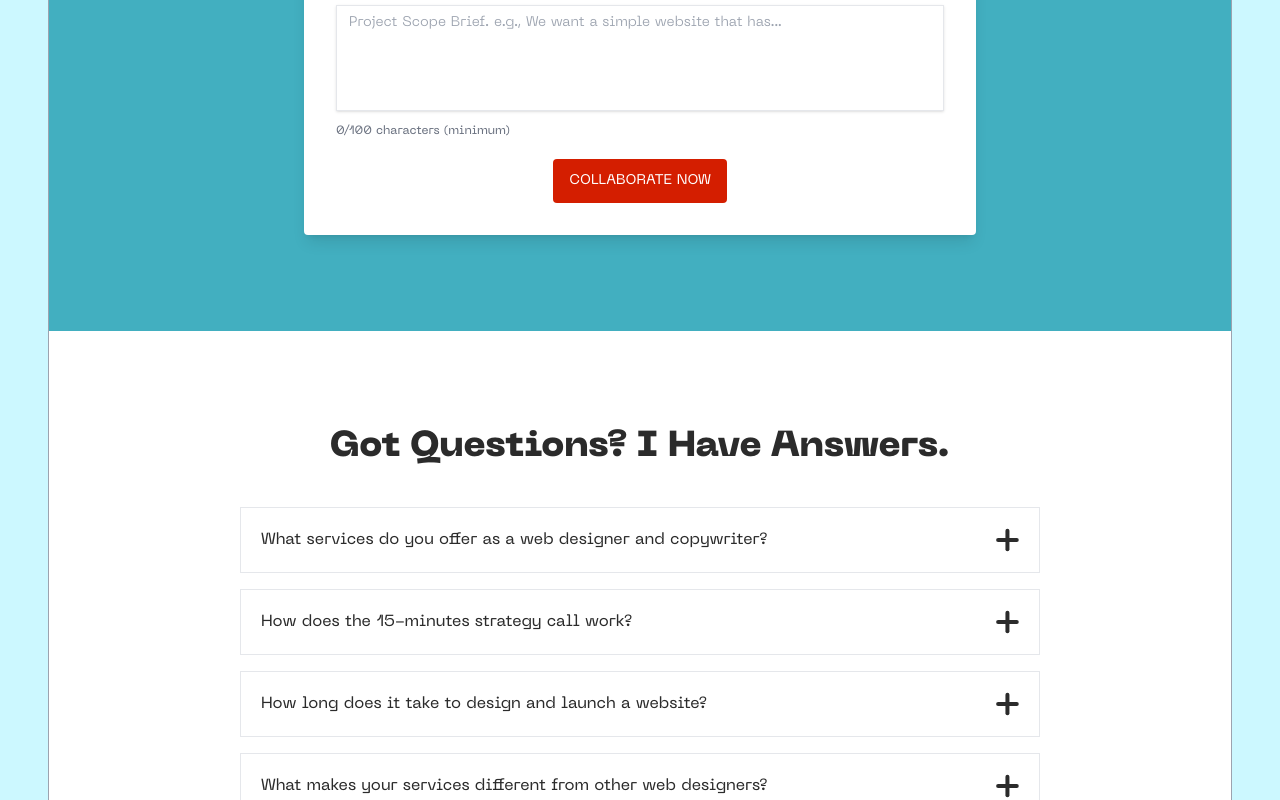
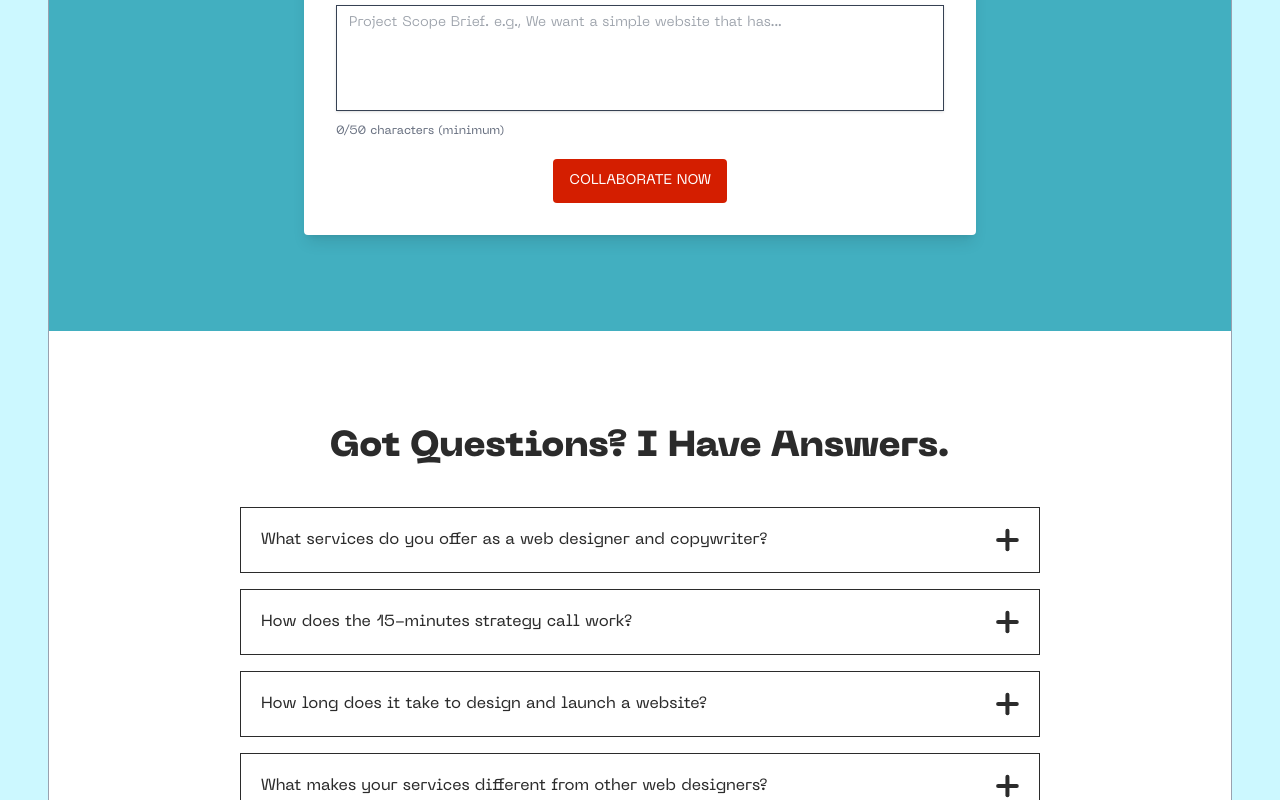
Before and after one commit to reality-farouqk/farouqkdesigns, a Next.js app: page /case-studies in a window 1280 px wide. Shown: the part 1840-2640 px from the top of the page. Built offline with nearby package versions, Linux system fonts and the light colour scheme.

Commit message:
fix: downgrade imap to version 0.8.17 and update postcss config to use @tailwindcss/postcss

```diff
--- a/app/api/contact/route.ts
+++ b/app/api/contact/route.ts
@@ -54,9 +54,9 @@ export async function POST(req: Request) {
     }
 
     // Message length and relevance validation
-    if (message.length < 100 || !isRelevantMessage(message)) {
+    if (message.length < 50 || !isRelevantMessage(message)) {
       return NextResponse.json(
-        { error: "Message must be at least 100 characters and relevant to our services." },
+        { error: "Message must be at least 50 characters and relevant to our services." },
         { status: 400 }
       );
     }
--- a/app/components/Contact.tsx
+++ b/app/components/Contact.tsx
@@ -160,7 +160,7 @@ const Contact: React.FC = () => {
                 required
               />
               <p className="text-gray-500 text-xs mt-1">
-                {message.length}/100 characters (minimum)
+                {message.length}/50 characters (minimum)
               </p>
             </div>
           </ScrollRevealWrapper>
--- a/app/globals.css
+++ b/app/globals.css
@@ -1,6 +1,4 @@
-@tailwind base;
-@tailwind components;
-@tailwind utilities;
+@import "tailwindcss";
 
 :root {
   --background: #CCF8FF;
--- a/app/layout.tsx
+++ b/app/layout.tsx
@@ -5,7 +5,7 @@ import ClientRouter from "./components/ClientRouter";
 import { SpeedInsights } from "@vercel/speed-insights/next";
 import { Analytics } from "@vercel/analytics/react";
 import EthereumFix from "./components/EthereumFix";
-import ClarityTracker from "./components/ClarityTracker";
+// import ClarityTracker from "./components/ClarityTracker";
 import Script from 'next/script';
 
 const NeueMachina = localFont({
@@ -115,7 +115,7 @@ export default function RootLayout({
         <EthereumFix />
         <SpeedInsights />
         <Analytics />
-        <ClarityTracker />
+        {/* <ClarityTracker /> */}
         {/* <ClientRouter> */}
           <main className="main max-w-screen-xl mx-auto my-5 lg:my-6 border border-gray-400">
             {children}
--- a/package.json
+++ b/package.json
@@ -21,7 +21,7 @@
     "@vercel/speed-insights": "^1.3.1",
     "bad-words": "^4.0.0",
     "eslint-config-next": "^16.0.8",
-    "imap": "^0.8.19",
+    "imap": "^0.8.17",
     "next": "^16.0.8",
     "next-seo": "^7.0.1",
     "next-themes": "^0.4.6",
@@ -47,7 +47,6 @@
     "eslint": "^9.39.1",
     "jest": "^30.2.0",
     "postcss": "^8.5.6",
-    "tailwindcss": "^3.4.19",
     "ts-jest": "^29.4.6"
   },
   "overrides": {
--- a/postcss.config.js
+++ b/postcss.config.js
@@ -1,6 +1,5 @@
 module.exports = {
   plugins: {
-    tailwindcss: {},
-    autoprefixer: {},
+    '@tailwindcss/postcss': {},
   },
 }
```
Also changed, not shown: app/components/_ClarityTracker.tsx (renamed from app/components/ClarityTracker.tsx), 1 other file (tests, documents, lock files or other folders).
